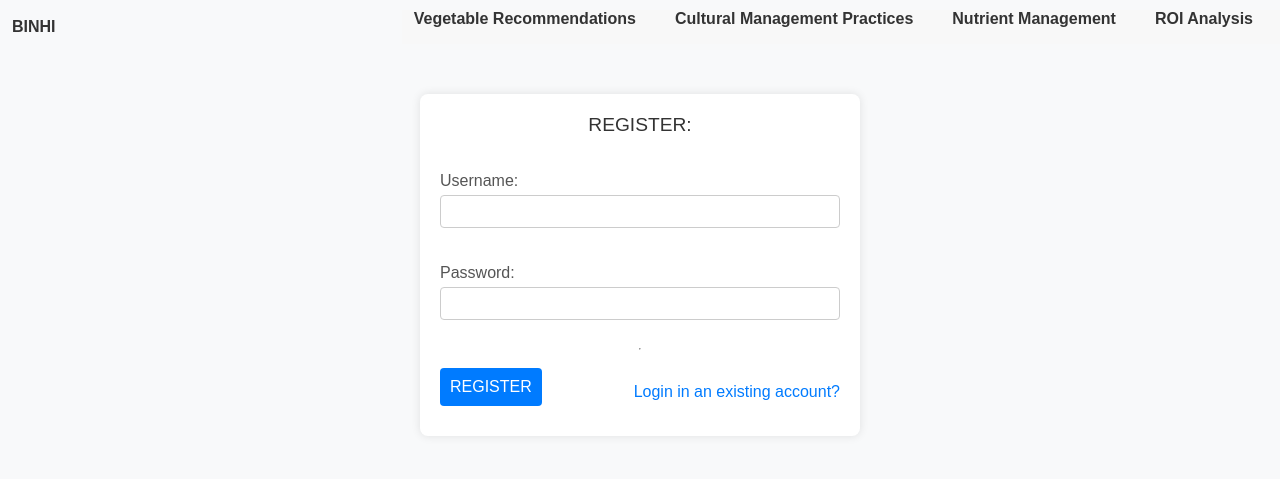
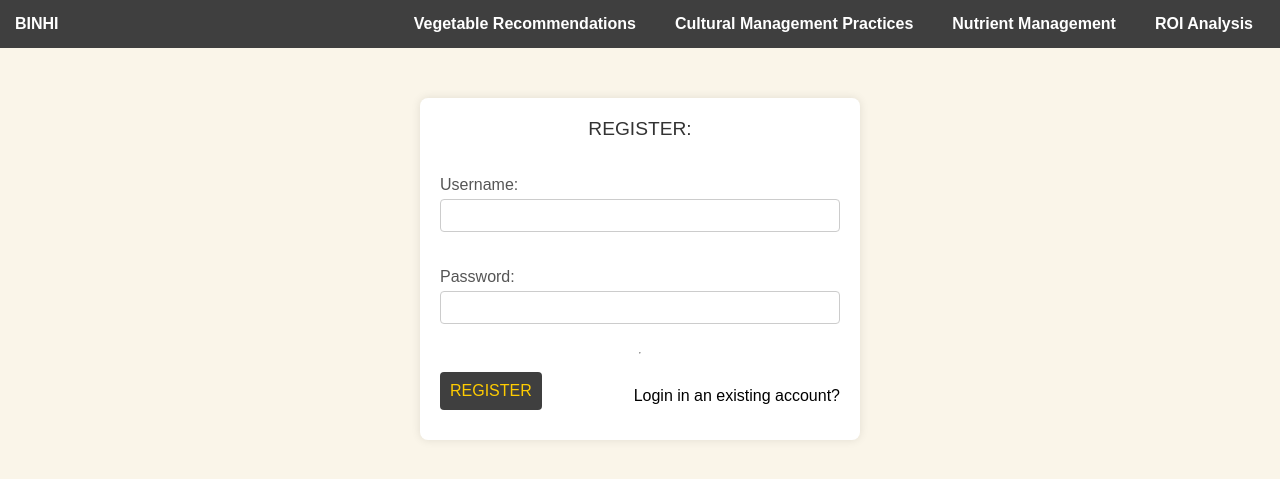
Before and after one commit to GeneDev123/binhi, a Django app: page /accounts/1/ in a window 1280 px wide. Shown: the top 479 px of the page. Run offline with Django 4.2, Linux system fonts and the light colour scheme.

Commit message:
Updated the styling and added the carousel for the header.

```diff
--- a/binhi/main/static/main/css/base.css
+++ b/binhi/main/static/main/css/base.css
@@ -1,19 +1,22 @@
 body {
   padding: 0px;
   margin: 0px;
-  background-color: #f8f9fa;
+  background-color: #FAF5E9;
   font-family: 'Arial', sans-serif;
 }
 
 /* header-container */
 .header-container{
-  margin: 10px 0px;
+  background-color: rgb(63, 63, 63);
+  color: white;
+  margin: 0px;
   display: flex;
   justify-content: space-between;
+  padding: 15px 0px;
 }
 
 .navigation-links-containar {
-  background-color: #f8f8f8;
+  background-color: rgb(63, 63, 63);
 }
 
 .header-label-container{
@@ -23,7 +26,7 @@ body {
 }
 
 .header-title-container, .welcome-user-container, .logout-container{
-  margin-right: 15px;
+  margin: 0px 15px;
   text-align: center;
 }
 
@@ -42,18 +45,38 @@ body {
   margin-right: 15px;
 }
 
+.header-title-container {
+  padding: 0px;
+}
 .nav-link, .header-title-container {
   text-decoration: none;
-  color: #333;
+  color: white;
   font-weight: bold;
-  padding: 8px 12px;
   border-radius: 5px;
   transition: background-color 0.3s ease;
+}
+
+.nav-link{
+  padding: 8px 12px;
 }
 
 .nav-link:hover {
   background-color: #ddd;
   color: #555;
+}
+
+footer {
+  position: relative;
+  bottom: 0px;
+  margin-top: 50px;
+  width: 100%;
+}
+
+.footer-container{
+  padding: 20px 0;
+  text-align: center;
+  color: #FFCC00;
+  background-color: rgb(63, 63, 63);
 }
 
 @media (max-width: 768px) {
--- a/binhi/main/static/main/css/login_or_register.css
+++ b/binhi/main/static/main/css/login_or_register.css
@@ -50,8 +50,8 @@ input[type="password"] {
 }
 
 .form-submission-button {
-  background-color: #007bff;
-  color: white;
+  background-color: rgb(63, 63, 63);;
+  color: #FFCC00;
   padding: 10px;
   border: none;
   text-align: center;
@@ -74,7 +74,7 @@ input[type="password"] {
 }
 
 .link {
-  color: #007bff;
+  color: black;
   text-decoration: none;
 }
 
```
Also changed, not shown: binhi/main/static/main/css/carousel_container.css (added, +51 -0 lines).
